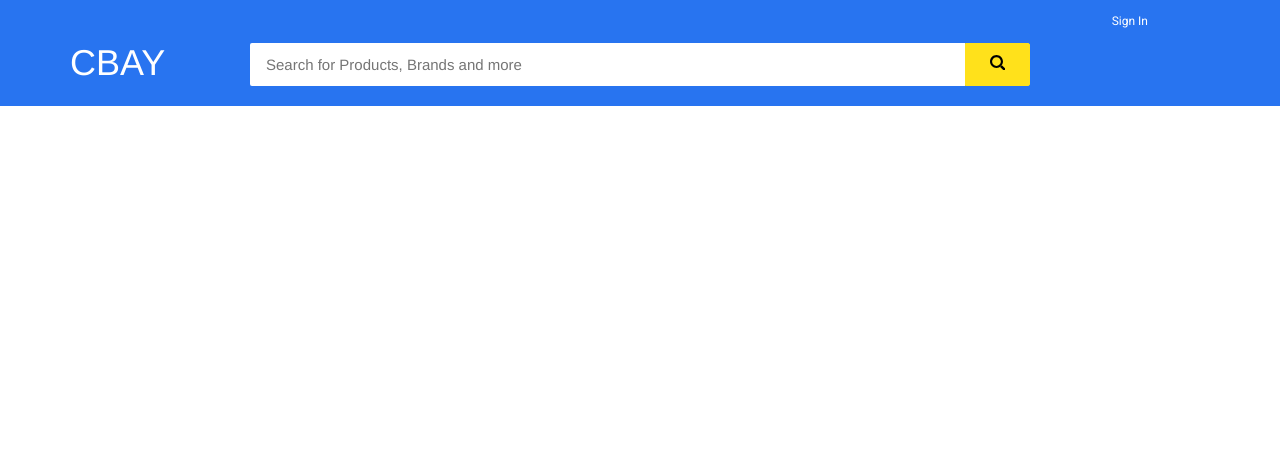
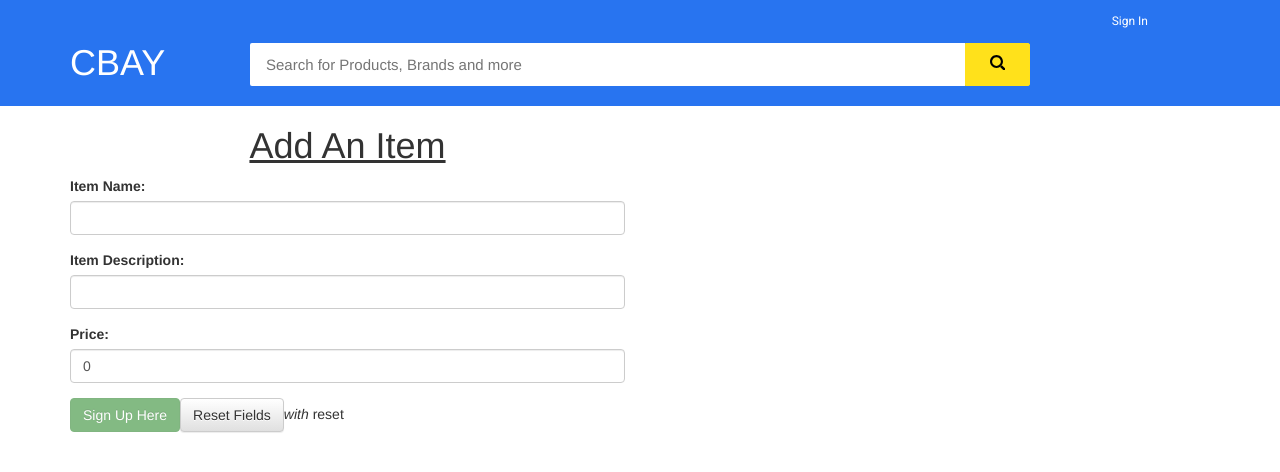
Before and after one commit to Lyndaxj9/CBay, an Angular app in the folder cbay-frontend/: page /cbay/additem in a window 1280 px wide. Before the commit this address led to /cbay/. Shown: the top 472 px of the page. Built offline with nearby package versions, Linux system fonts and the light colour scheme.

Commit message:
added item front end

```diff
--- a/cbay-frontend/src/app/components/additem/additem.component.html
+++ b/cbay-frontend/src/app/components/additem/additem.component.html
@@ -1,3 +1,64 @@
-<p>
-  additem works!
-</p>
+<div class="container">
+  <div class="row">
+    <div class="col-md-6">
+      <div [hidden]="submitted">
+        <h1 style="text-align: center"> <u>Add An Item</u> </h1>
+        <form (ngSubmit)="onSubmit()" #heroForm="ngForm">
+          <div class="form-group">
+            <label for="name">Item Name:</label>
+            <input type="text" class="form-control" id="name"
+                   required
+                   [(ngModel)]="model.name" name="name"
+                   #name="ngModel">
+            <div [hidden]="name.valid || name.pristine"
+                 class="alert alert-danger">
+              The Item Name is required
+            </div>
+          </div>
+
+          <div class="form-group">
+            <label for="description">Item Description:</label>
+            <input type="text" class="form-control" id="description"
+                   required
+                   [(ngModel)]="model.description" name="description"
+                   #description="ngModel">
+            <div [hidden]="description.valid || description.pristine"
+                 class="alert alert-danger">
+              The Item Description is required
+            </div>
+          </div>
+
+          <div class="form-group">
+            <label for="price">Price:</label>
+            <input type="number" class="form-control" id="price"
+                   required
+                   [(ngModel)]="model.price" name="price"
+                   #price="ngModel">
+            <div [hidden]="price.valid || price.pristine"
+                 class="alert alert-danger">
+              The Price of the item required
+            </div>
+          </div>
+
+          <button type="submit" class="btn btn-success" [disabled]="!heroForm.form.valid">Sign Up Here</button>
+          <button type="button" class="btn btn-default" (click)="reset(); heroForm.reset()">Reset Fields</button>
+          <i>with</i> reset
+
+          <div>
+          </div>
+          <!-- - -->
+        </form>
+      </div>
+    </div>
+  </div>
+
+  <style>
+    .no-style .ng-valid {
+      border-left: 1px  solid #CCC
+    }
+
+    .no-style .ng-invalid {
+      border-left: 1px  solid #CCC
+    }
+  </style>
+</div>
--- a/cbay-frontend/src/app/components/additem/additem.component.ts
+++ b/cbay-frontend/src/app/components/additem/additem.component.ts
@@ -5,11 +5,31 @@ import { Component, OnInit } from '@angular/core';
   templateUrl: './additem.component.html',
   styleUrls: ['./additem.component.css']
 })
-export class AdditemComponent implements OnInit {
+export class AdditemComponent{
 
-  constructor() { }
+  model = new Item('', '', 0);
 
-  ngOnInit() {
+  submitted = false;
+
+  onSubmit() {
+      this.submitted = true;
+  }
+
+  // TODO: Remove this when we're done
+  get diagnostic() { return JSON.stringify(this.model); }
+
+  reset() {
+    this.model = new Item('', '', 0);
   }
 
 }
+
+export class Item {
+
+  constructor(
+    public name: string,
+    public description: string,
+    public price: number
+  ) {  }
+
+}
--- a/cbay-frontend/src/app/routing.ts
+++ b/cbay-frontend/src/app/routing.ts
@@ -8,6 +8,7 @@ import { MessagelistComponent } from './components/messagelist/messagelist.compo
 import { MessageComponent } from './components/message/message.component';
 import { ProfileComponent } from './components/profile/profile.component';
 import {GenericlistComponent} from './components/genericlist/genericlist.component';
+import {AdditemComponent} from './components/additem/additem.component';
 
 export const appRoutes: Routes = [
     {
@@ -21,6 +22,10 @@ export const appRoutes: Routes = [
     {
         path: 'item',
         component: SingleitemComponent
+    },
+    {
+      path: 'additem',
+      component: AdditemComponent
     },
     {
         path: 'messages',
```
